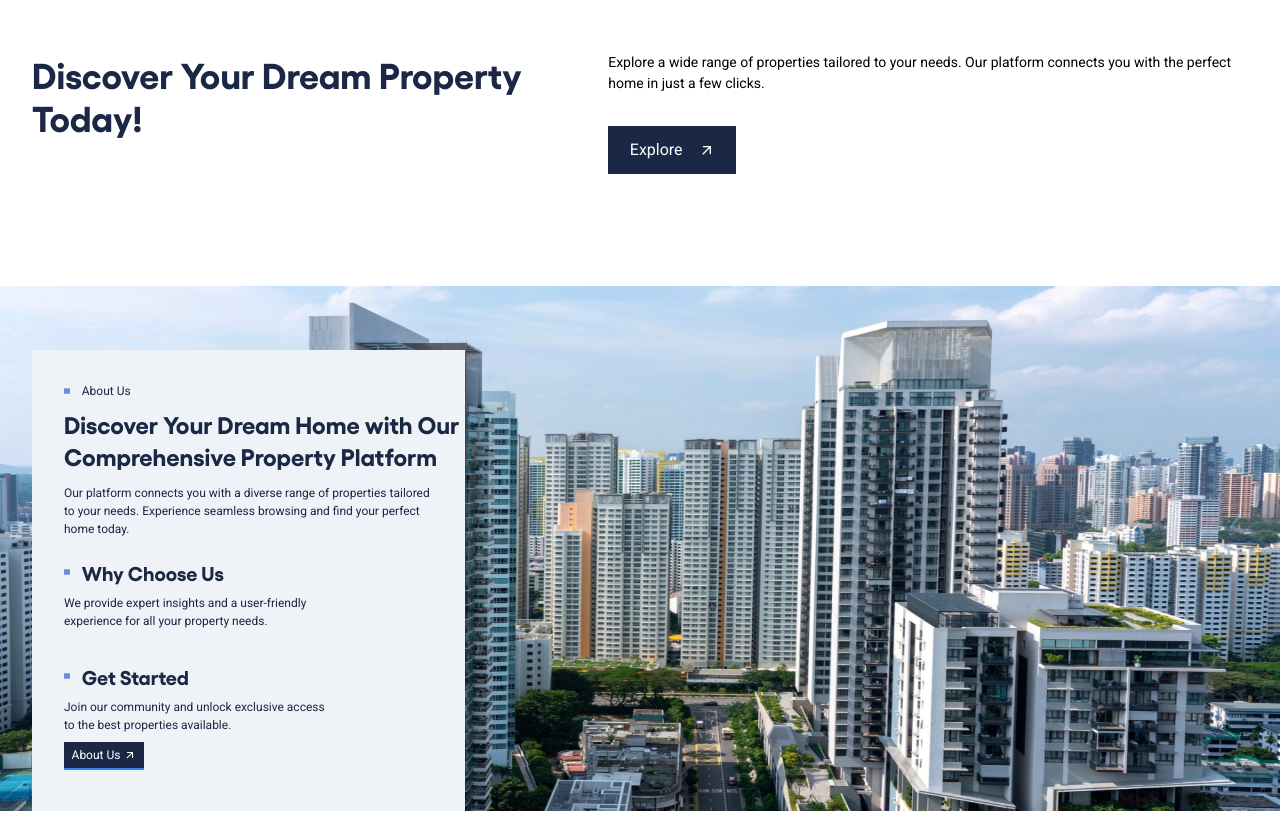
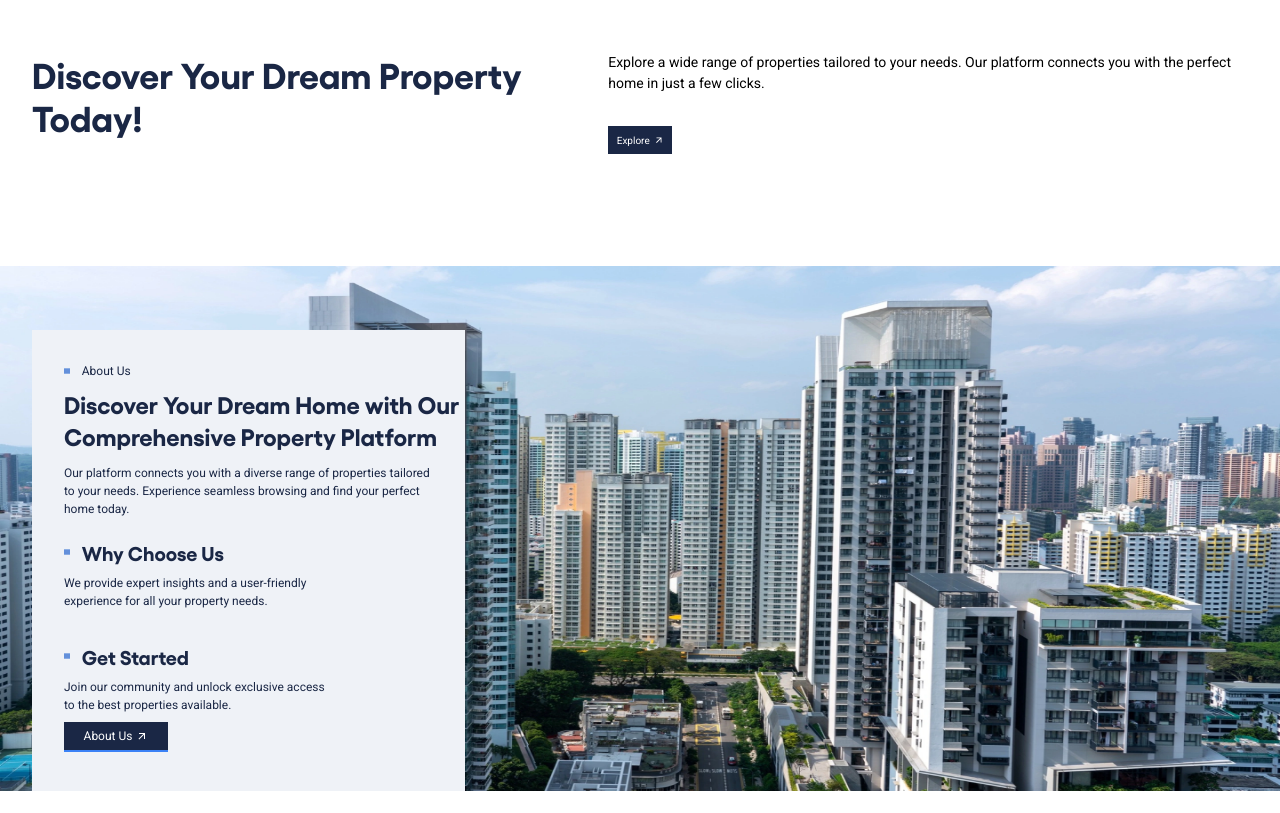
Before and after one commit to sanduntharaka/propert_platform, a Next.js app: page / in a window 1280 px wide. Shown: the part 560-1373 px from the top of the page. Built offline with nearby package versions, Linux system fonts and the light colour scheme.

Commit message:
fix issues

```diff
--- a/src/components/animated/MainButton.tsx
+++ b/src/components/animated/MainButton.tsx
@@ -6,7 +6,7 @@ import { motion } from 'framer-motion';
 export const MainButton = ({ ButtonText, ButtonImage }: MainButton) => {
     return (
         <motion.button
-            className="relative w-32 h-12 flex items-center justify-center gap-4 overflow-hidden "
+            className="relative lg:w-32 lg:h-12 md:w-16 md:h-7 sm:w-32 sm:h-12 flex items-center justify-center gap-4 overflow-hidden "
             initial="rest"
             whileHover="hover"
             whileTap="hover"
@@ -34,7 +34,7 @@ export const MainButton = ({ ButtonText, ButtonImage }: MainButton) => {
 
             {/* Text */}
             <motion.span
-                className="relative z-10 text-white flex items-center gap-4 text-base"
+                className="relative z-10 text-white flex items-center lg:gap-4 md:gap-1 sm:gap-4 lg:text-base md:text-[10px] sm:text-base"
                 variants={{
                     rest: { color: "#FFF" }, // White text by default
                     hover: { color: "#000" }, // Black text on hover
--- a/src/components/animated/MainButtonDiv.tsx
+++ b/src/components/animated/MainButtonDiv.tsx
@@ -6,7 +6,7 @@ import { motion } from 'framer-motion';
 export const MainButtonDiv = ({ ButtonText, ButtonImage }: MainButton) => {
     return (
         <motion.button
-            className="relative lg:w-32 lg:h-12 md:w-20 md:h-7 sm:w-32 sm:h-12 flex items-center justify-center gap-4 overflow-hidden border-b-2 border-blue-500 "
+            className="relative lg:w-32 lg:h-12 md:w-20 md:h-7 sm:w-32 sm:h-12 flex items-center justify-center gap-4 overflow-hidden border-b-2 border-blue-500 bg-red-400 pl-3 pr-3 box-content"
             initial="rest"
             whileHover="hover"
             whileTap="hover"
@@ -24,7 +24,7 @@ export const MainButtonDiv = ({ ButtonText, ButtonImage }: MainButton) => {
 
             {/* Original Background */}
             <motion.div
-                className="absolute inset-0 bg-primary-button"
+                className="absolute inset-0 bg-primary-button "
                 variants={{
                     rest: { y: "0%" },   // Original background visible
                     hover: { y: "-100%" }, // Original background slides up on hover
--- a/src/components/home/contactsection/ContactSection.tsx
+++ b/src/components/home/contactsection/ContactSection.tsx
@@ -54,7 +54,7 @@ export const ContactSection = () => {
                     </div>
                 </div>
 
-                <div className='pl-8 pr-8'>
+                <div className='pl-8 pr-8 mt-8'>
                     <Image src={AboutImage} alt="About" className="cover " />
 
                 </div>
--- a/src/components/home/propertyupdates/PropertyUpdatesSection.tsx
+++ b/src/components/home/propertyupdates/PropertyUpdatesSection.tsx
@@ -11,7 +11,7 @@ const ArticleCard = () => (
         <Image src={propimg1} alt="insight image" className="w-full h-72" />
         <div className="h-72 w-11/12 bg-primary-grey absolute top-28 p-8 flex flex-col justify-between">
             <div className="flex flex-col gap-4">
-                <p className="font-semibold text-sm flex gap-2">
+                <p className="font-semibold lg:text-sm md:text-[8px] sm:text-sm flex gap-2">
                     <span>Real Estate</span> <span>5 min read</span>
                 </p>
                 <div className="font-gellix font-bold md:prose sm:prose-sm">
--- a/src/components/home/questions/QuestionsSection.tsx
+++ b/src/components/home/questions/QuestionsSection.tsx
@@ -9,7 +9,7 @@ export const QuestionsSection = () => {
                     <h2 className='font-gellix font-bold  text-primary-button'>
                         Have Questions?
                     </h2>
-                    <div className='flex justify-between lg:text-xl md:text-tiny sm:text-xl'>
+                    <div className='flex justify-between lg:text-xl md:text-tiny sm:text-xl mb-3'>
                         <p>Find answers to your most pressing questions about our platform and services.</p>
                     </div>
                 </div>
```
